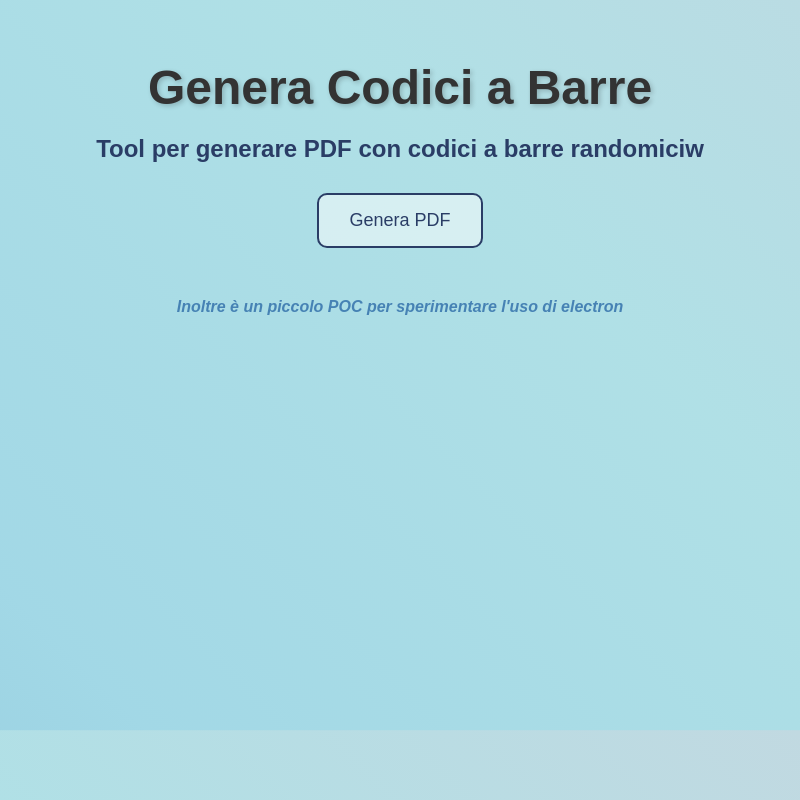
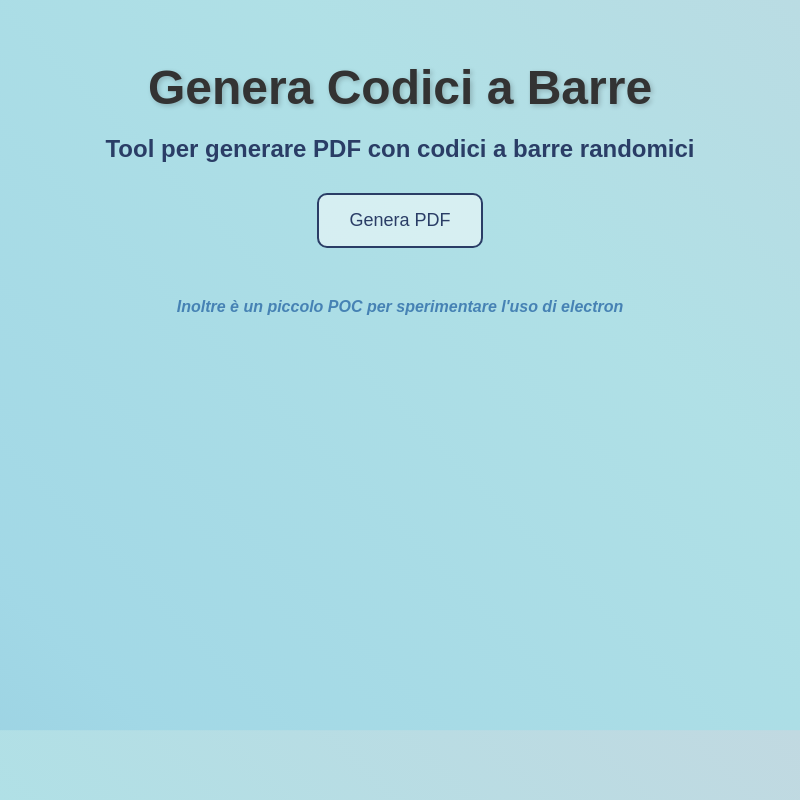
Before and after one commit to Antonio-Russo/barcode-pdf, an Electron app: page src/render/index.html in a window 800 px wide. Drawn offline with Linux system fonts and the light colour scheme.

Commit message:
fix: index

```diff
--- a/src/render/index.html
+++ b/src/render/index.html
@@ -72,7 +72,7 @@
 </head>
 <body>
     <h1>Genera Codici a Barre</h1>
-    <h2>Tool per generare PDF con codici a barre randomiciw</h2>
+    <h2>Tool per generare PDF con codici a barre randomici</h2>
     <button id="generateBtn">Genera PDF</button>
     <p id="status"></p>
 
```
